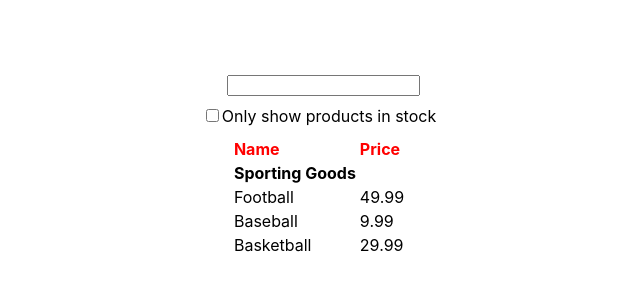
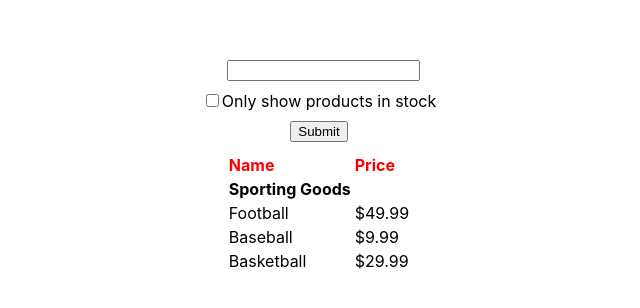
Before and after one commit to lmjpawaon/my-first-app, a React (Create React App) app: page / in a window 1280 px wide. Shown: the part 234-542 px from the top of the page, without its empty margins (321-961 px from the left). Built offline with nearby package versions, Linux system fonts and the light colour scheme.

Commit message:
refactor: added functions

```diff
--- a/src/App.js
+++ b/src/App.js
@@ -9,15 +9,21 @@ import Items from './components/Items';
 const sportingGoods = [{id:1, name: 'Football', price:49.99},{id:2, name:'Baseball', price:9.99},{id:3, name:'Basketball', price:29.99}]
 
 function App() {
+
+  const handleClick = () =>{
+    alert('Clicked')
+  }
+
   return (
     <div className="App">
       <TextInput/>
       <Checkbox/>
+      <button onClick={handleClick}>Submit</button>
       <table>
         <tbody>
           <Header/>
           <Category/>
-          <Items items={sportingGoods}/>
+          <Items items={sportingGoods} includePrice/>
         </tbody>
       </table>
 
--- a/src/components/Checkbox.js
+++ b/src/components/Checkbox.js
@@ -3,7 +3,7 @@ import React from 'react'
 const Checkbox = () => {
   return (
     <div>
-        <input type='checkbox'/>
+        <input type='checkbox' onChange={(e)=>console.log(e.target.checked)}/>
         <span>Only show products in stock</span>
     </div>
   )
--- a/src/components/Items.js
+++ b/src/components/Items.js
@@ -4,9 +4,9 @@ const Items = (props) => {
   return (
     <>
         {props.items.map(item=>(
-            <tr key={item.id}>
+            <tr key={item.id} onClick={()=>alert(`Clicked: ${item.name} - ${item.price}`)}>
                 <td>{item.name}</td>
-                <td>{item.price}</td>
+                <td>{props.includePrice && `$${item.price}`}</td>
             </tr>
         ))}
     </>
--- a/src/components/TextInput.js
+++ b/src/components/TextInput.js
@@ -3,7 +3,7 @@ import React from 'react'
 const TextInput = () => {
   return (
     <div>
-        <input type='text' style={{width:"100%"}}/>
+        <input type='text' style={{width:"100%"}} onChange={(evt)=>console.log(evt.target.value)}/>
     </div>
 
   )
```
